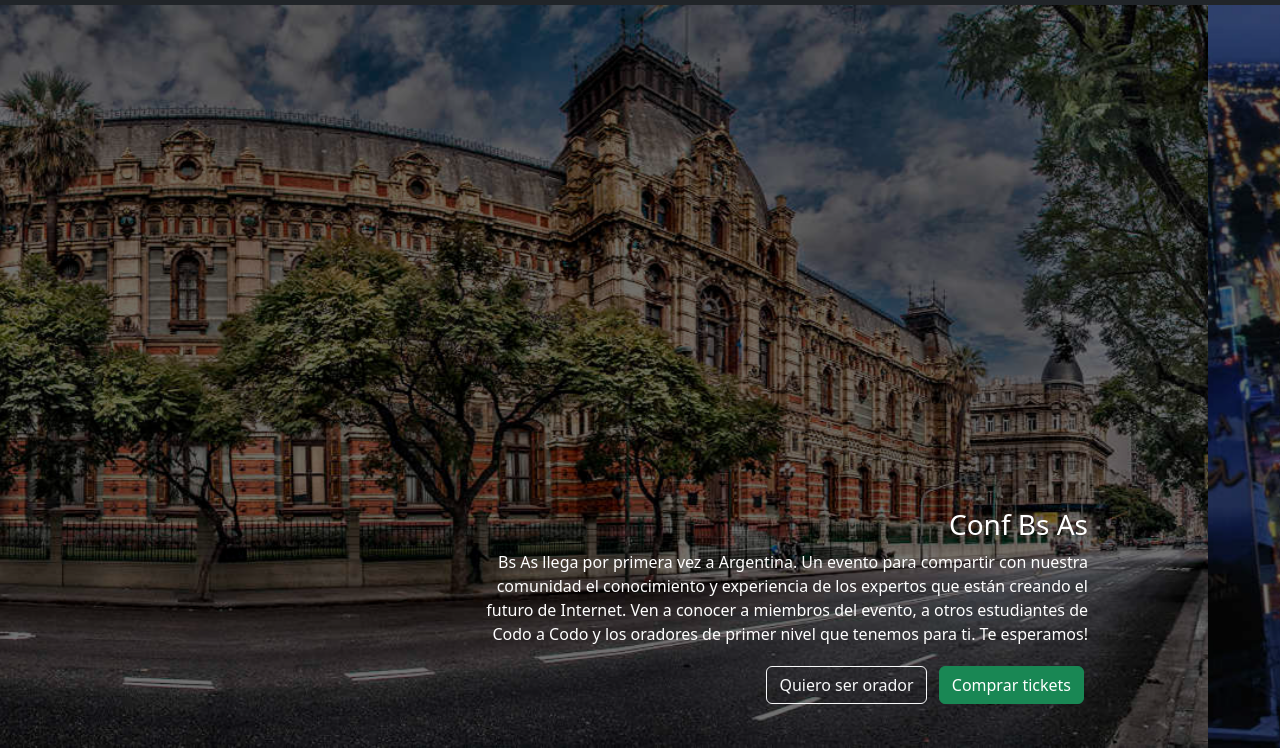
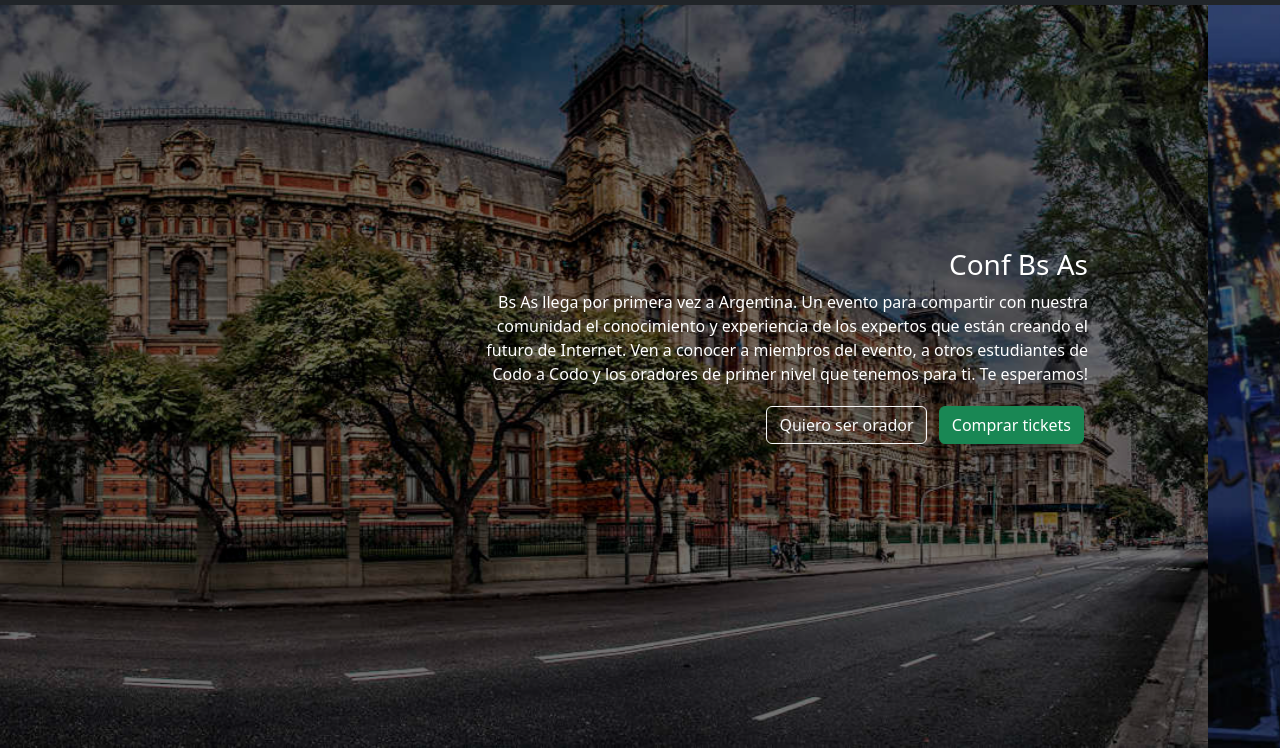
Before and after one commit to victorManuelMarquez/victorManuelMarquez.github.io, a plain HTML site: page index.html in a window 1280 px wide. Shown: the part 52-802 px from the top of the page. Drawn offline with nearby package versions, Linux system fonts and the light colour scheme.

Commit message:
minor visual bug fixed

```diff
--- a/css/cac.css
+++ b/css/cac.css
@@ -59,6 +59,7 @@
 @media (min-width: 768px) {
     #la-conferencia .carousel-caption {
         width: 50%;
+        top: 35%;
     }
 
     .baires-bg {
```
